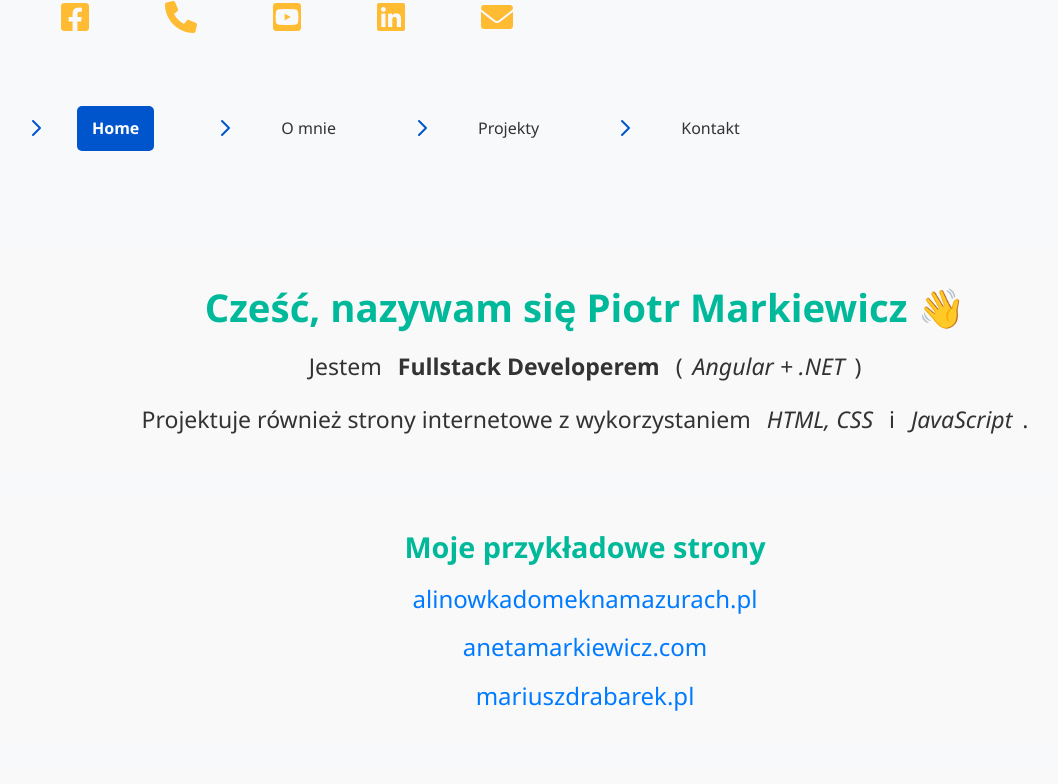
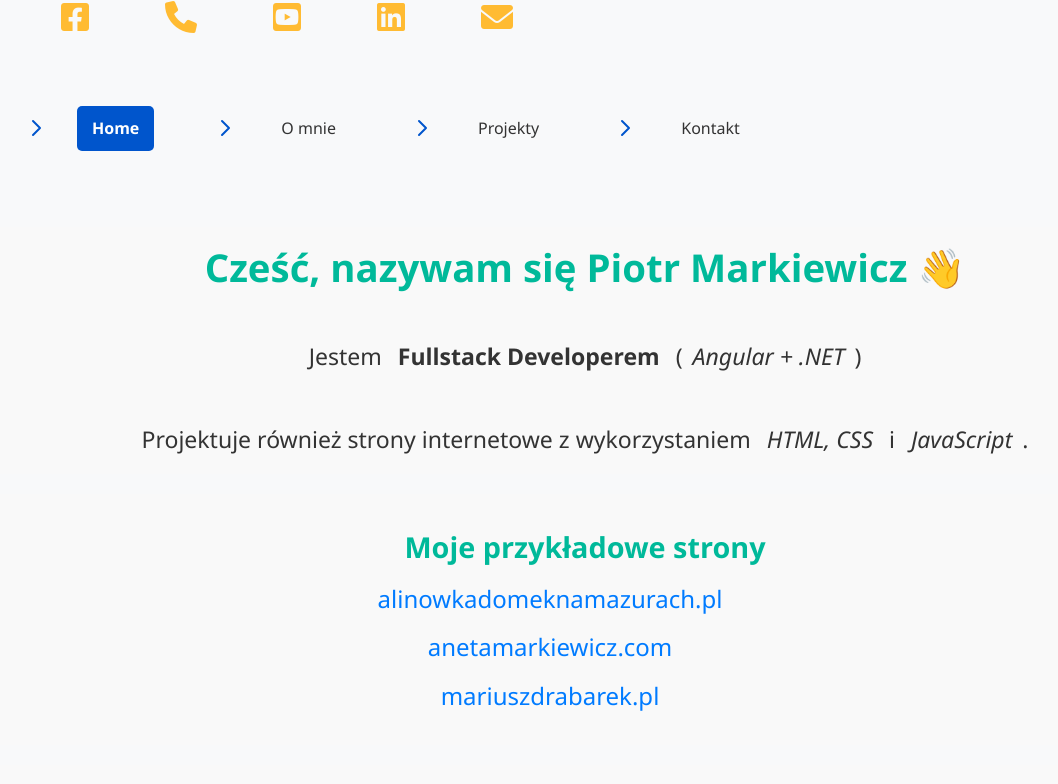
Before and after one commit to tworzeniestron/portfolio-client, an Angular app: page / in a window 1280 px wide. Shown: the top 784 px of the page, without its empty margins (55-1113 px from the left). Built offline with nearby package versions, Linux system fonts and the light colour scheme; no server answers.

Commit message:
Fix logo

```diff
--- a/src/app/app.component.html
+++ b/src/app/app.component.html
@@ -8,9 +8,6 @@
                 <a href="https://www.linkedin.com/in/piotr-markiewicz-339435131/" id="linkedin-link" target="_blank" aria-label="Odwiedź mnie na LinkedIn"><i class="fab fa-linkedin"></i></a>
                 <a href="mailto:strony.pm@gmail.com" id="email-link" aria-label="Wyślij e-mail do Anety"><i class="fas fa-envelope"></i></a>
             </div>
-      <!-- <ul>
-        <li><a routerLink="/projects" routerLinkActive="active">Projekty</a></li>
-      </ul> -->
     </nav>
   </header>
 
--- a/src/app/components/footer/footer.component.scss
+++ b/src/app/components/footer/footer.component.scss
@@ -13,6 +13,7 @@
     text-align: center;
     margin-bottom: 10px;
     margin-top: -20px;
+    margin-left: -30px;
     padding-top: 20px;
 }
 @media (max-width: 425px) {
--- a/src/app/components/project-card/project-card.component.scss
+++ b/src/app/components/project-card/project-card.component.scss
@@ -2,7 +2,7 @@
   border: 1px solid #ddd;
   border-radius: 8px;
   padding: 16px;
-  margin: 16px;
+  margin: 0;
   box-shadow: 0 2px 4px rgba(0, 0, 0, 0.1);
   transition: transform 0.2s ease;
 }
--- a/src/app/pages/about/about.component.scss
+++ b/src/app/pages/about/about.component.scss
@@ -4,6 +4,7 @@
     border: 1px solid #eee;
     border-radius: 5px;
     box-shadow: 0 2px 5px rgba(0, 0, 0, 0.1);
+    margin: 0 auto 0 auto;
 }
 
 .intro h1 {
--- a/src/app/pages/contact/contact.component.scss
+++ b/src/app/pages/contact/contact.component.scss
@@ -5,6 +5,7 @@ h1 {
 
 p {
     font-size: large;
+    margin-left: -20px;
     margin-bottom: 10px;
     line-height: 1.6;
     color: #333;
--- a/src/app/pages/home/home.component.html
+++ b/src/app/pages/home/home.component.html
@@ -34,7 +34,7 @@
 <section class="courses">
     <h2>Ukończone kursy</h2>
 
-    <li *ngFor="let course of courses">  <!-- Iteracja po kursach -->
-        {{ course }}  <!-- Wyświetlenie kursu -->
+    <li class="course" *ngFor="let course of courses">
+        {{ course }}
     </li>
 </section>
--- a/src/app/pages/home/home.component.scss
+++ b/src/app/pages/home/home.component.scss
@@ -14,6 +14,7 @@ section {
     }
     a {
         font-size: 24px;
+        margin-left: -60px;
 
         &:hover {
             text-decoration: underline;
@@ -25,3 +26,13 @@ section {
 .courses li {
     list-style-type: none;
 }
+
+.intro, .skills {
+    margin: 0;
+    padding: 0;
+    list-style: none;
+    display: flex;
+    flex-wrap: wrap;
+    justify-content: center;
+    gap: 20px;
+}
--- a/src/app/pages/projects/projects.component.ts
+++ b/src/app/pages/projects/projects.component.ts
@@ -11,7 +11,7 @@ export class ProjectsComponent {
     {
       title: 'Repozytorium na GitHubie',
       description: 'Repozytorium na GitHubie zawierające moje projekty i kod źródłowy.',
-      image: 'assets/img/logo.svg',
+      image: '/src/assets/img/logo.svg',
       githubUrl: 'https://github.com/tworzeniestron?tab=repositories'
     }
   ];
--- a/src/app/services/courses.service.ts
+++ b/src/app/services/courses.service.ts
@@ -11,7 +11,7 @@ export interface CourseDto {
     providedIn: 'root'
 })
 export class CoursesService {
-    private apiUrl = 'http://localhost:5051/api/courses';
+    private apiUrl = 'https://portfolioapi-production-0bd2.up.railway.app/api/courses';
 
     constructor(private http: HttpClient) { }
 
```
Also changed, not shown: 4 other files (tests, documents, lock files or other folders).
